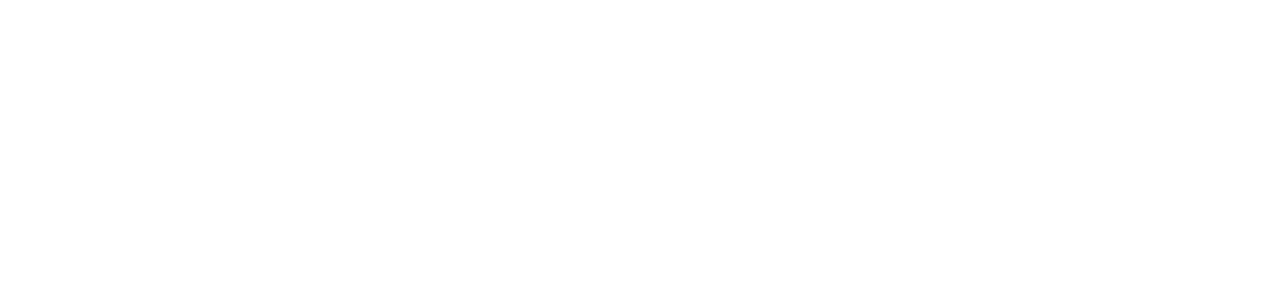
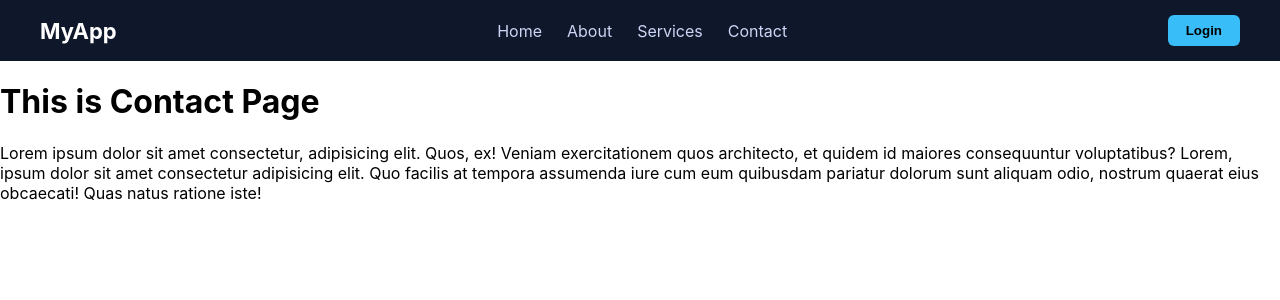
Before and after one commit to hasnainasif0761/SMIT-React-Class-section, a React (Create React App) app: page /contact in a window 1280 px wide. Before the commit this address had no page. Shown: the top 300 px of the page. Built offline with nearby package versions, Linux system fonts and the light colour scheme.

Commit message:
7-updation

```diff
--- /dev/null
+++ b/src/pages/About.jsx
@@ -0,0 +1,14 @@
+import React from 'react'
+import Navbar from './Navbar'
+
+const About = () => {
+  return (
+    <div>
+        <Navbar/>
+        <h1>This is About Page</h1>
+        <p>Lorem ipsum dolor sit amet consectetur, adipisicing elit. Quos, ex! Veniam exercitationem quos architecto, et quidem id maiores consequuntur voluptatibus? Lorem, ipsum dolor sit amet consectetur adipisicing elit. Quo facilis at tempora assumenda iure cum eum quibusdam pariatur dolorum sunt aliquam odio, nostrum quaerat eius obcaecati! Quas natus ratione iste!</p>
+    </div>
+  )
+}
+
+export default About
--- /dev/null
+++ b/src/pages/Contact.jsx
@@ -0,0 +1,14 @@
+import React from 'react'
+import Navbar from './Navbar'
+
+const Contact = () => {
+  return (
+    <div>
+        <Navbar/>
+        <h1>This is Contact Page</h1>
+        <p>Lorem ipsum dolor sit amet consectetur, adipisicing elit. Quos, ex! Veniam exercitationem quos architecto, et quidem id maiores consequuntur voluptatibus? Lorem, ipsum dolor sit amet consectetur adipisicing elit. Quo facilis at tempora assumenda iure cum eum quibusdam pariatur dolorum sunt aliquam odio, nostrum quaerat eius obcaecati! Quas natus ratione iste!</p>
+    </div>
+  )
+}
+
+export default Contact
--- a/src/pages/Navbar.jsx
+++ b/src/pages/Navbar.jsx
@@ -1,8 +1,57 @@
 import React from 'react'
+import { Link } from 'react-router-dom';
 
 const Navbar = () => {
-  return (
-    <div>Navbar</div>
+    const styles = {
+    navbar: {
+      display: "flex",
+      justifyContent: "space-between",
+      alignItems: "center",
+      backgroundColor: "#0f172a",
+      padding: "15px 40px"
+    },
+    logo: {
+      color: "#fff",
+      fontSize: "22px",
+      fontWeight: "bold"
+    },
+    navLinks: {
+      display: "flex",
+      gap: "25px"
+    },
+    link: {
+      textDecoration: "none",
+      color: "#cbd5f5",
+      fontSize: "16px",
+      transition: "0.3s"
+    },
+    button: {
+      padding: "8px 18px",
+      backgroundColor: "#38bdf8",
+      border: "none",
+      borderRadius: "6px",
+      color: "#000",
+      cursor: "pointer",
+      fontWeight: "bold"
+    }
+  };
+    return (
+        <>
+        <div style={styles.navbar}>
+      <div style={styles.logo}>MyApp</div>
+
+      <div style={styles.navLinks}>
+        <Link to={'/'} style={styles.link}>Home</Link>
+        <Link to={'/about'} style={styles.link}>About</Link>
+        <Link to={'/services'} style={styles.link}>Services</Link>
+        <Link to={'/contact'} style={styles.link}>Contact</Link>
+        {/* <a href="#" style={styles.link}>Services</a> */}
+        {/* <a href="#" style={styles.link}>Contact</a> */}
+      </div>
+      <button style={styles.button}>Login</button>
+    </div>
+
+    </>
   )
 }
 
--- /dev/null
+++ b/src/pages/Services.jsx
@@ -0,0 +1,14 @@
+import React from 'react'
+import Navbar from './Navbar'
+
+const Services = () => {
+  return (
+    <div>
+        <Navbar/>
+        <h1>This is Services Page</h1>
+        <p>Lorem ipsum dolor sit amet consectetur, adipisicing elit. Quos, ex! Veniam exercitationem quos architecto, et quidem id maiores consequuntur voluptatibus? Lorem, ipsum dolor sit amet consectetur adipisicing elit. Quo facilis at tempora assumenda iure cum eum quibusdam pariatur dolorum sunt aliquam odio, nostrum quaerat eius obcaecati! Quas natus ratione iste!</p>
+    </div>
+  )
+}
+
+export default Services
--- a/src/routes/Navigation.js
+++ b/src/routes/Navigation.js
@@ -1,12 +1,18 @@
 import React from 'react'
 import { BrowserRouter, Route, Routes } from 'react-router-dom'
 import Navbar from '../pages/Navbar'
+import About from '../pages/About'
+import Services from '../pages/Services'
+import Contact from '../pages/Contact'
 
 const Navigation = () => {
   return (
     <BrowserRouter>
         <Routes>
             <Route path='/' element={<Navbar/>}/>
+            <Route path='/about' element={<About/>}/>
+            <Route path='/services' element={<Services/>}/>
+            <Route path='/contact' element={<Contact/>}/>
         </Routes>
     </BrowserRouter>
   )
```
